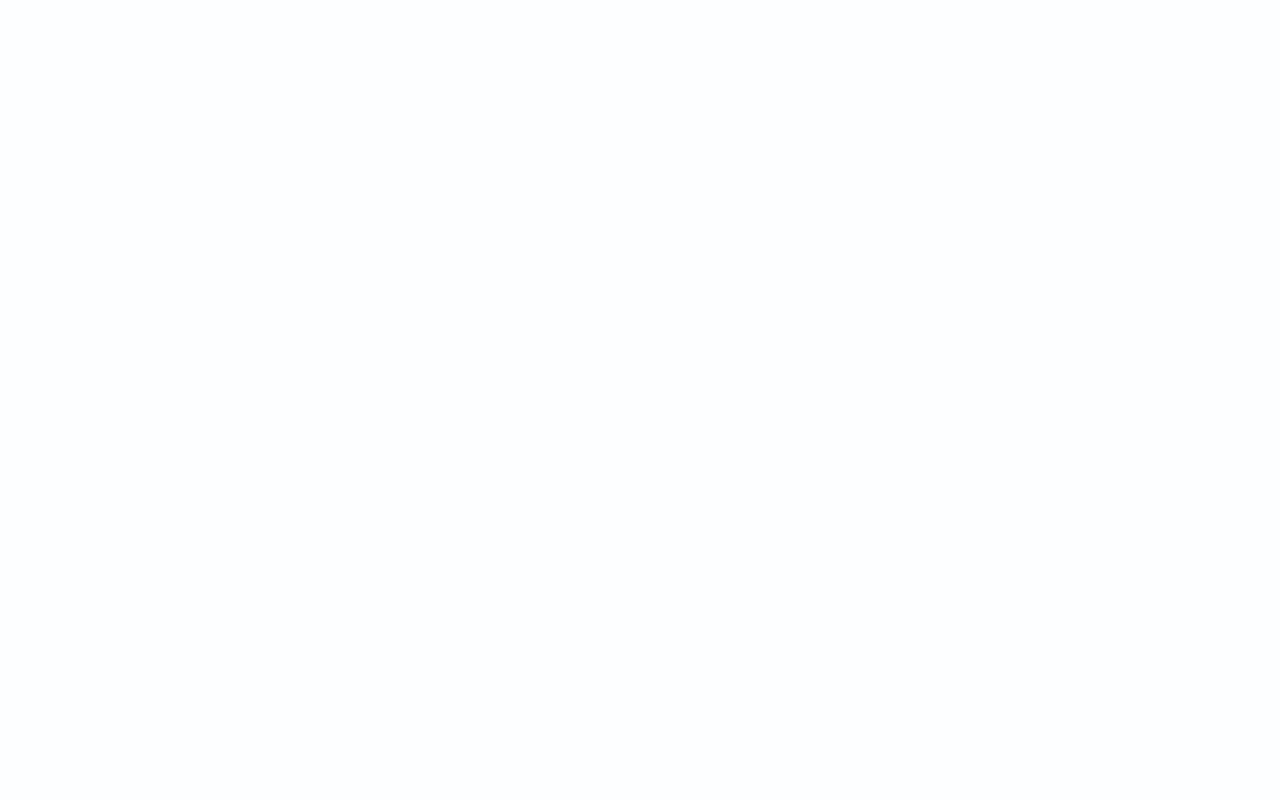
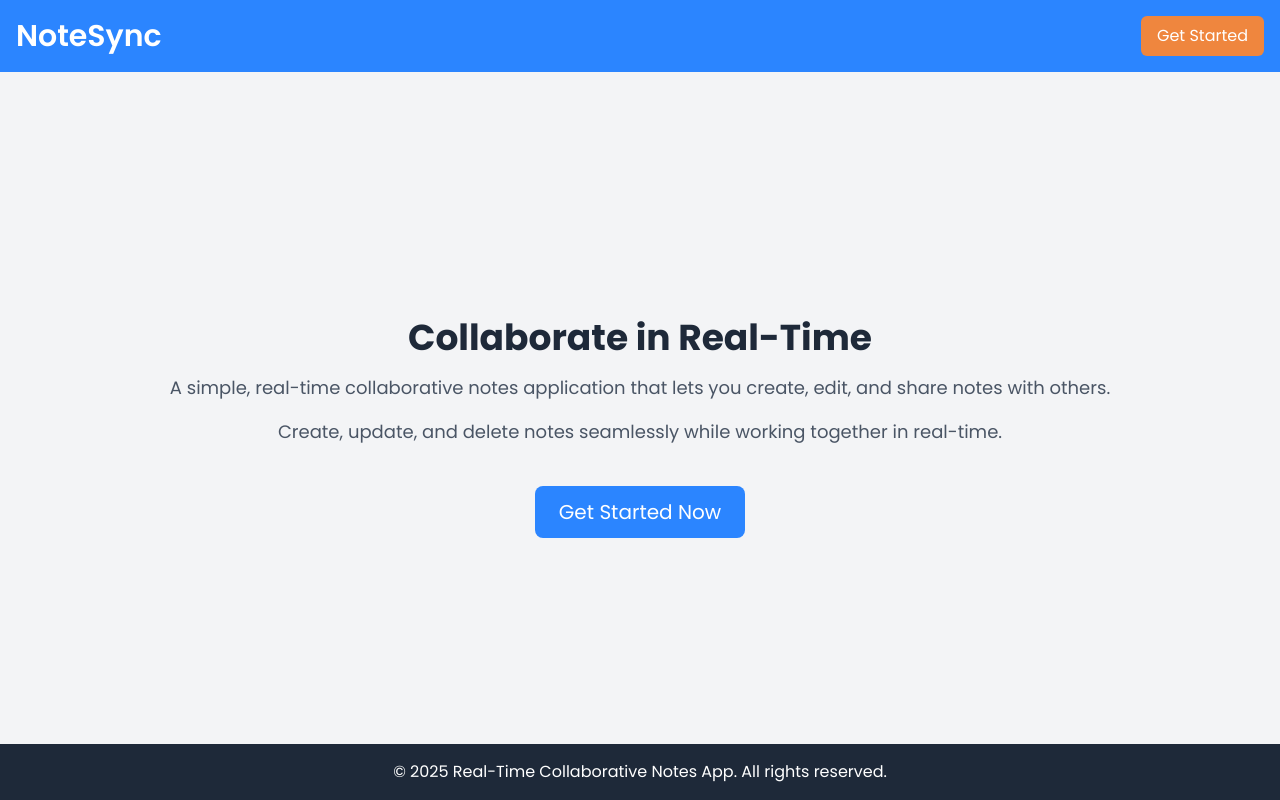
Before and after one commit to Yashagrahari07/NoteSync, a React (Vite) app in the folder Frontend/: page / in a window 1280 px wide. Before the commit this address had no page. Built offline with nearby package versions, Linux system fonts and the light colour scheme.

Commit message:
added landing page component

```diff
--- a/Frontend/package.json
+++ b/Frontend/package.json
@@ -11,6 +11,7 @@
   },
   "dependencies": {
     "@tailwindcss/vite": "^4.1.5",
+    "axios": "^1.9.0",
     "lucide-react": "^0.507.0",
     "react": "^19.0.0",
     "react-dom": "^19.0.0",
--- a/Frontend/src/App.jsx
+++ b/Frontend/src/App.jsx
@@ -4,10 +4,12 @@
 import Login from './pages/Login/Login';
 import SignUp from './pages/SignUp/SignUp';
 import CreateNote from './pages/CreateNote/CreateNote';
+import LandingPage from './pages/LandingPage/LandingPage';
 
 const routes = (
   <Router>
     <Routes>
+      <Route path="/" element={<LandingPage />} />
       <Route path="/dashboard" exact element={<Home />} />
       <Route path="/login" exact element={<Login />} />
       <Route path="/signup" exact element={<SignUp />} />
--- a/Frontend/src/components/Navbar.jsx
+++ b/Frontend/src/components/Navbar.jsx
@@ -22,7 +22,7 @@
 
   return (
     <div className='bg-white flex items-center justify-between px-6 py-2 drop-shadow-2xl'>
-        <h2 className='text-xl font-medium text-block py-2'>Notes</h2>
+        <h2 className='text-xl font-medium text-block py-2'>NoteSync</h2>
 
         <SearchBar
           value={searchQuery}
--- a/Frontend/src/pages/Home/Home.jsx
+++ b/Frontend/src/pages/Home/Home.jsx
@@ -16,9 +16,7 @@
       <Navbar />
 
       <div className='container mx-auto mt-8 px-4'>
-        {/* Grid layout with responsive column count */}
         <div className='grid grid-cols-1 sm:grid-cols-2 lg:grid-cols-3 gap-4'>
-          {/* Add your NoteCard components here */}
           <NoteCard
             title='Meeting on 7th May'
             date='3rd May 2025'
@@ -31,7 +29,6 @@
         </div>
       </div>
 
-      {/* Add Note button */}
       <button className='w-16 h-16 flex items-center justify-center rounded-2xl bg-primary hover:bg-blue-600 absolute right-10 bottom-10' onClick={handleAddNoteClick}>
         <MdAdd className='text-[32px] text-white' />
       </button>
--- /dev/null
+++ b/Frontend/src/pages/LandingPage/LandingPage.jsx
@@ -0,0 +1,49 @@
+import React from 'react';
+import { useNavigate } from 'react-router-dom';
+
+const LandingPage = () => {
+  const navigate = useNavigate();
+
+  const handleGetStarted = () => {
+    navigate('/login');
+  };
+
+  return (
+    <div className='min-h-screen bg-gray-100 flex flex-col justify-between'>
+      <header className='bg-primary text-white p-4'>
+        <div className='max-w-7xl mx-auto flex justify-between items-center'>
+          <h1 className='text-3xl font-semibold'>NoteSync</h1>
+          <button onClick={handleGetStarted} className='bg-secondary px-4 py-2 rounded-md hover:bg-blue-600'>
+            Get Started
+          </button>
+        </div>
+      </header>
+
+      <section className='flex-grow flex flex-col justify-center items-center text-center'>
+        <h2 className='text-4xl font-bold mt-10 text-gray-800'>Collaborate in Real-Time</h2>
+        <p className='text-lg text-gray-600 mt-4'>
+          A simple, real-time collaborative notes application that lets you create, edit, and share notes with others.
+        </p>
+        <p className='text-lg text-gray-600 mt-4'>
+          Create, update, and delete notes seamlessly while working together in real-time.
+        </p>
+
+        <div className='mt-10'>
+          <button
+            onClick={handleGetStarted}
+            className='bg-primary text-white px-6 py-3 rounded-lg text-xl hover:bg-blue-600'>
+            Get Started Now
+          </button>
+        </div>
+      </section>
+
+      <footer className='bg-gray-800 text-white py-4'>
+        <div className='max-w-7xl mx-auto text-center'>
+          <p>&copy; 2025 Real-Time Collaborative Notes App. All rights reserved.</p>
+        </div>
+      </footer>
+    </div>
+  );
+};
+
+export default LandingPage;
```
Also changed, not shown: 1 other file (tests, documents, lock files or other folders).
